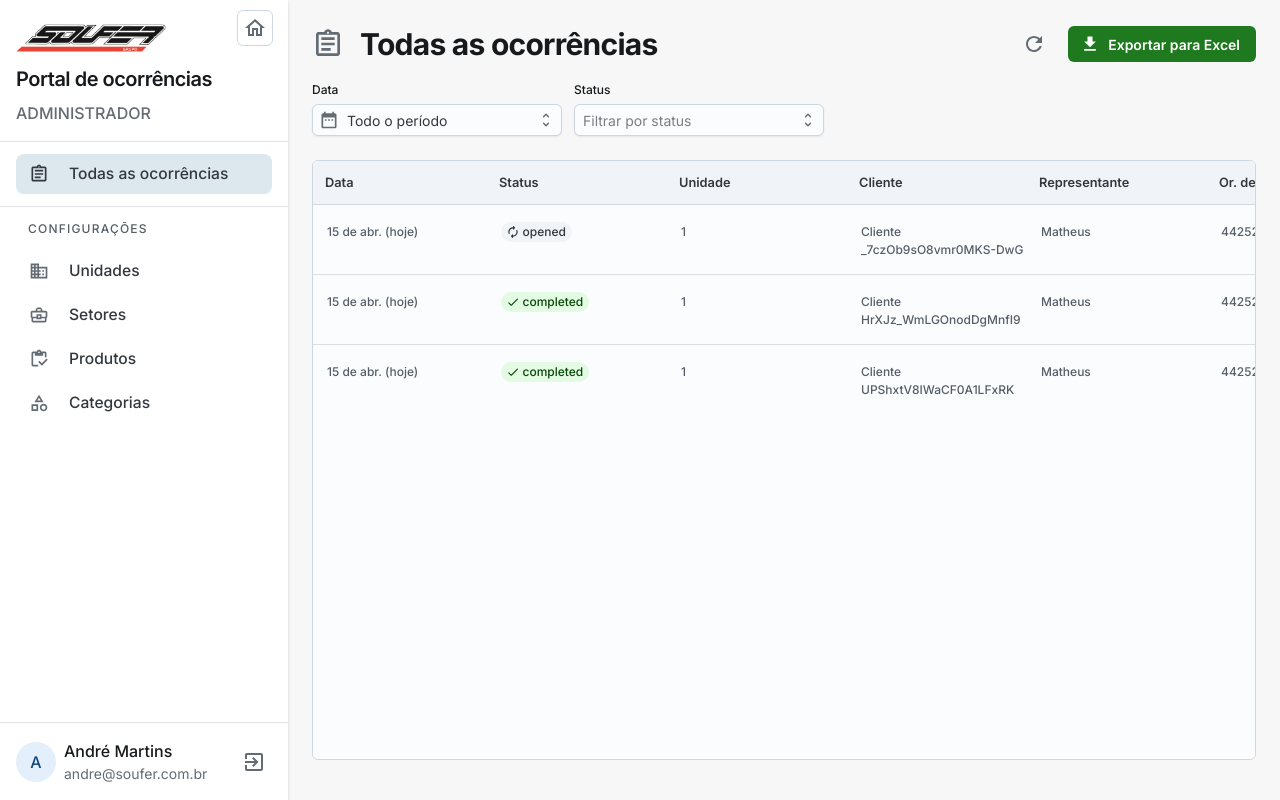
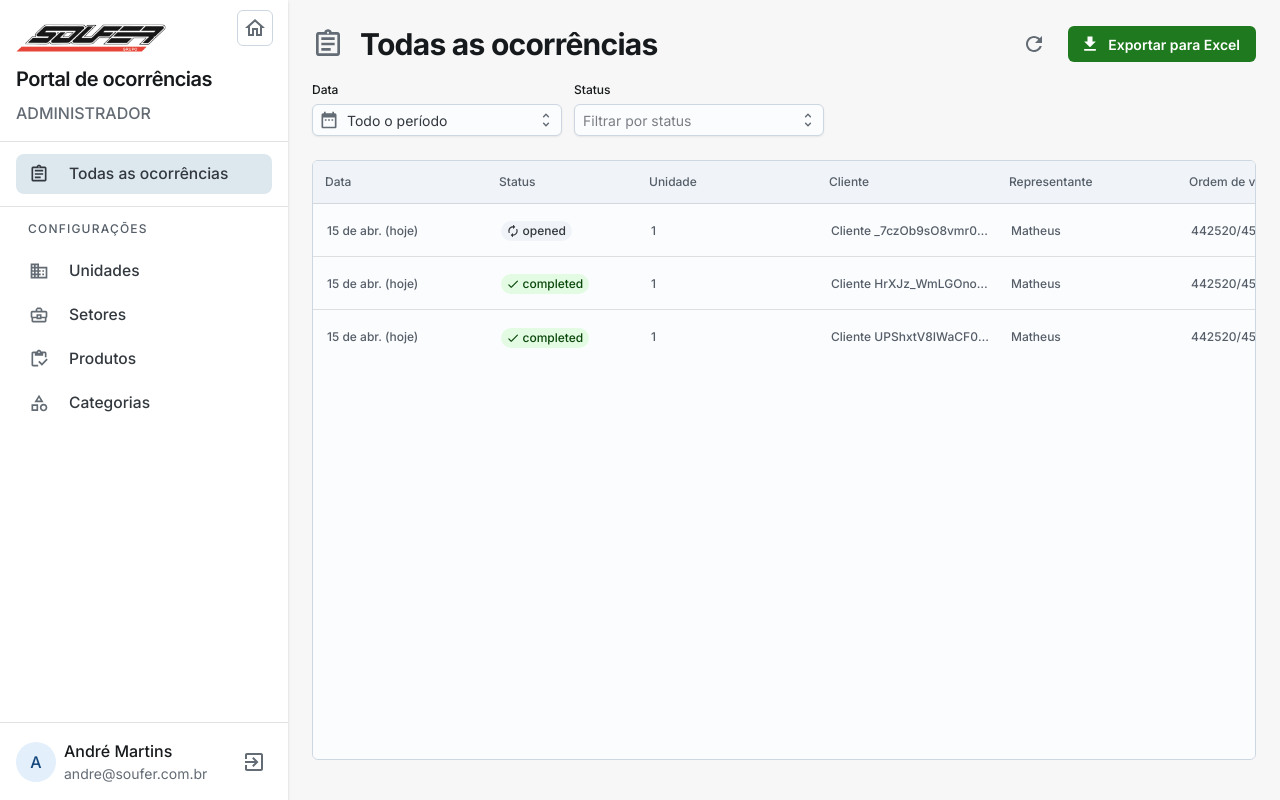
Before and after one commit to lucasbachega/soufer-complaints, a React (Create React App) app: page /admin/occurrences in a window 1280 px wide. Built offline with nearby package versions, Linux system fonts and the light colour scheme.

Commit message:
save input + ajusts

```diff
--- /dev/null
+++ b/src/components/inputs/SaveInput.js
@@ -0,0 +1,32 @@
+import { Box, Button, Stack } from "@mui/joy";
+import TextArea from "./TextInputArea";
+import { useState } from "react";
+
+function SaveInput({ inputProps, initialValue = "" }) {
+  const [value, setValue] = useState("");
+  const [toSave, setToSave] = useState(false);
+
+  return (
+    <TextArea
+      minRows={1}
+      onFocus={() => setToSave(true)}
+      onChange={setValue}
+      onBlur={() => setToSave(initialValue !== value)}
+      value={value}
+      {...inputProps}
+      endDecorator={
+        toSave && (
+          <Stack width={"100%"} direction={"row"} gap={1}>
+            <Box flex={1} />
+            <Button size="sm" variant="plain">
+              Cancelar
+            </Button>
+            <Button size="sm">Salvar</Button>
+          </Stack>
+        )
+      }
+    />
+  );
+}
+
+export default SaveInput;
--- a/src/components/inputs/TextInputArea.js
+++ b/src/components/inputs/TextInputArea.js
@@ -15,6 +15,8 @@ const TextArea = ({
   error,
   required,
   minRows = 2,
+  onFocus,
+  onBlur,
 }) => {
   return (
     <FormControl required={required} error={error}>
@@ -29,6 +31,8 @@ const TextArea = ({
         startDecorator={startDecorator}
         endDecorator={endDecorator}
         variant={variant}
+        onFocus={onFocus}
+        onBlur={onBlur}
       />
       {Boolean(helperText) && (
         <FormHelperText>
--- a/src/components/modals/ModalOccurrenceView.js
+++ b/src/components/modals/occurrence-view/ModalOccurrenceView.js
@@ -12,14 +12,16 @@ import {
   Typography,
 } from "@mui/joy";
 import React from "react";
-import { formatMoment } from "../../utils/date_functions";
-import TextArea from "../inputs/TextInputArea";
+import { formatMoment } from "../../../utils/date_functions";
+import TextArea from "../../inputs/TextInputArea";
+import ToggleStatus from "./components/ToggleStatus";
+import SaveInput from "../../inputs/SaveInput";
 
 const ModalOccurrenceView = ({ open, data, onClose }) => {
   return (
     <Modal open={open} onClose={onClose}>
-      <ModalOverflow>
-        <ModalDialog minWidth={"sm"} maxWidth={"sm"} layout={"center"}>
+      <ModalOverflow sx={{ overflow: "scroll" }}>
+        <ModalDialog maxWidth={"sm"} layout={"center"}>
           <ModalClose />
           <Typography lineHeight={1} level="title-sm" color="neutral">
             Ocorrência: {data?.id}
@@ -31,40 +33,19 @@ const ModalOccurrenceView = ({ open, data, onClose }) => {
             Atraso na entrega
           </Typography>
           <Divider sx={{ my: 1 }} />
-          <Chip
-            variant="outlined"
-            sx={{ position: "absolute", right: 50, top: 12 }}
-            startDecorator={<EditOutlined />}
-            onClick={() => {}}
-          >
-            Em aberto
-          </Chip>
+          <ToggleStatus />
           <Stack direction={"column"} gap={2}>
-            <TextArea
-              minRows={1}
-              label={"Análise de causa"}
-              endDecorator={
-                <Stack width={"100%"} direction={"row"} gap={1}>
-                  <Box flex={1} />
-                  <Button size="sm" variant="plain">
-                    Cancelar
-                  </Button>
-                  <Button size="sm">Salvar</Button>
-                </Stack>
-              }
+            <SaveInput
+              inputProps={{
+                label: "Análise de causa",
+                placeholder: "Adicione notas sobre a causa...",
+              }}
             />
-            <TextArea
-              minRows={1}
-              label={"Ação de correção"}
-              endDecorator={
-                <Stack width={"100%"} direction={"row"} gap={1}>
-                  <Box flex={1} />
-                  <Button size="sm" variant="plain">
-                    Cancelar
-                  </Button>
-                  <Button size="sm">Salvar</Button>
-                </Stack>
-              }
+            <SaveInput
+              inputProps={{
+                label: "Ação de correção",
+                placeholder: "Adicione notas sobre a correção...",
+              }}
             />
           </Stack>
           <Stack pb={5} mt={2} direction={"column"} gap={2}>
--- /dev/null
+++ b/src/components/modals/occurrence-view/components/ToggleStatus.js
@@ -0,0 +1,19 @@
+import { EditOutlined } from "@mui/icons-material";
+import { Chip } from "@mui/joy";
+
+function ToggleStatus() {
+  return (
+    <>
+      <Chip
+        variant="outlined"
+        sx={{ position: "absolute", right: 50, top: 12 }}
+        startDecorator={<EditOutlined />}
+        onClick={() => {}}
+      >
+        Em aberto
+      </Chip>
+    </>
+  );
+}
+
+export default ToggleStatus;
--- a/src/components/table/occurrences-table/TableHeader.js
+++ b/src/components/table/occurrences-table/TableHeader.js
@@ -1,93 +1,44 @@
-import React from "react";
+import { Tooltip, Typography } from "@mui/joy";
+import React, { memo } from "react";
+
+const ColumnCell = memo(({ children, thStyle, thProps, width = 180 }) => {
+  return (
+    <th
+      style={{
+        fontSize: ".8rem",
+        width,
+        padding: "12px 6px",
+        ...thStyle,
+      }}
+      {...thProps}
+    >
+      <Tooltip title={children} size="sm" variant="outlined" arrow>
+        <Typography level="body-xs">{children}</Typography>
+      </Tooltip>
+    </th>
+  );
+});
 
 const TableHeader = ({}) => {
   return (
     <thead>
       <tr>
-        <th
-          style={{
-            fontSize: ".8rem",
-            width: 180,
+        <ColumnCell
+          thStyle={{
             padding: "12px 12px",
           }}
         >
           Data
-        </th>
-        <th
-          style={{
-            fontSize: ".8rem",
-            width: 180,
-            padding: "12px 6px",
-          }}
-        >
-          Status
-        </th>
-        <th
-          style={{
-            fontSize: ".8rem",
-            width: 180,
-            padding: "12px 6px",
-          }}
-        >
-          Unidade
-        </th>
-        <th
-          style={{
-            fontSize: ".8rem",
-            width: 180,
-            padding: "12px 6px",
-          }}
-        >
-          Cliente
-        </th>
-        <th
-          style={{
-            fontSize: ".8rem",
-            width: 180,
-            padding: "12px 6px",
-          }}
-        >
-          Representante
-        </th>
-        <th
-          style={{
-            fontSize: ".8rem",
-            width: 180,
-            padding: "12px 6px",
-          }}
-        >
-          Or. de venda
-        </th>
-        <th
-          style={{
-            fontSize: ".8rem",
-            width: 180,
-            padding: "12px 6px",
-          }}
-        >
-          Setor
-        </th>
-        <th
-          style={{
-            fontSize: ".8rem",
-            width: 180,
-            padding: "12px 6px",
-          }}
-        >
-          Produto
-        </th>
-        <th
-          style={{
-            fontSize: ".8rem",
-            width: 180,
-            padding: "12px 6px",
-          }}
-        >
-          Categoria
-        </th>
-        <th style={{ width: 100, fontSize: ".8rem", padding: "12px 6px" }}>
-          Anexo
-        </th>
+        </ColumnCell>
+        <ColumnCell width={150}>Status</ColumnCell>
+        <ColumnCell>Unidade</ColumnCell>
+        <ColumnCell>Cliente</ColumnCell>
+        <ColumnCell>Representante</ColumnCell>
+        <ColumnCell>Ordem de venda</ColumnCell>
+        <ColumnCell>Setor</ColumnCell>
+        <ColumnCell>Produto</ColumnCell>
+        <ColumnCell>Categoria</ColumnCell>
+        <ColumnCell width={100}>Anexo</ColumnCell>
       </tr>
     </thead>
   );
--- a/src/components/table/occurrences-table/TableItem.js
+++ b/src/components/table/occurrences-table/TableItem.js
@@ -11,43 +11,30 @@ import {
   Menu,
   MenuButton,
   MenuItem,
+  Tooltip,
   Typography,
 } from "@mui/joy";
 import React, { memo } from "react";
 import { formatDate } from "../../../utils/date_functions";
 
-function RowMenu() {
+const DefaultCell = memo(({ children, textProps, cellProps }) => {
   return (
-    <Dropdown>
-      <MenuButton
-        slots={{ root: IconButton }}
-        slotProps={{ root: { variant: "plain", color: "neutral", size: "sm" } }}
-      >
-        <MoreHorizRounded />
-      </MenuButton>
-      <Menu size="sm" sx={{ minWidth: 140 }}>
-        <MenuItem>Edit</MenuItem>
-        <MenuItem>Rename</MenuItem>
-        <MenuItem>Move</MenuItem>
-        <Divider />
-        <MenuItem color="danger">Delete</MenuItem>
-      </Menu>
-    </Dropdown>
+    <td {...cellProps}>
+      <Tooltip title={children} size="sm" variant="outlined" arrow>
+        <Typography {...textProps} noWrap level="body-xs">
+          {children}
+        </Typography>
+      </Tooltip>
+    </td>
   );
-}
+});
 
 const TableItem = ({ row = {}, onClick }) => {
   return (
-    <tr
-      key={row.id}
-      onClick={() => onClick(row)}
-      style={{ height: 50, cursor: "pointer" }}
-    >
-      <td>
-        <Typography ml={"6px"} level="body-xs" sx={{ wordBreak: "break-word" }}>
-          {formatDate(row.date)}
-        </Typography>
-      </td>
+    <tr key={row.id} onClick={() => onClick(row)} style={{ cursor: "pointer" }}>
+      <DefaultCell textProps={{ ml: "6px" }}>
+        {formatDate(row.date)}
+      </DefaultCell>
       <td>
         <Chip
           variant="soft"
@@ -68,46 +55,22 @@ const TableItem = ({ row = {}, onClick }) => {
           {row.status}
         </Chip>
       </td>
-      <td>
-        <Typography level="body-xs" sx={{ wordBreak: "break-word" }}>
-          {row.unit}
-        </Typography>
-      </td>
-      <td>
-        <Typography sx={{ wordBreak: "break-word" }} level="body-xs">
-          {row.customer}
-        </Typography>
-      </td>
-      <td>
-        <Typography level="body-xs" sx={{ wordBreak: "break-word" }}>
-          {row.representative}
-        </Typography>
-      </td>
-      <td>
-        <Typography level="body-xs" sx={{ wordBreak: "break-word" }}>
-          {row.salesOrder}
-        </Typography>
-      </td>
-      <td>
-        <Typography level="body-xs" sx={{ wordBreak: "break-word" }}>
-          {row.sector}
-        </Typography>
-      </td>
-      <td>
-        <Typography level="body-xs" sx={{ wordBreak: "break-word" }}>
-          {row.product}
-        </Typography>
-      </td>
-      <td>
-        <Typography level="body-xs" sx={{ wordBreak: "break-word" }}>
-          {row.category}
-        </Typography>
-      </td>
-      <td>
-        <Typography level="body-xs" sx={{ wordBreak: "break-word" }}>
-          {row.files.length}
-        </Typography>
-      </td>
+
+      <DefaultCell>{row.unit}</DefaultCell>
+
+      <DefaultCell>{row.customer}</DefaultCell>
+
+      <DefaultCell>{row.representative}</DefaultCell>
+
+      <DefaultCell>{row.salesOrder}</DefaultCell>
+
+      <DefaultCell>{row.sector}</DefaultCell>
+
+      <DefaultCell>{row.product}</DefaultCell>
+
+      <DefaultCell>{row.category}</DefaultCell>
+
+      <DefaultCell>{row.files?.length}</DefaultCell>
     </tr>
   );
 };
--- a/src/components/table/occurrences-table/index.js
+++ b/src/components/table/occurrences-table/index.js
@@ -5,7 +5,7 @@ import Table from "@mui/joy/Table";
 import * as React from "react";
 
 import { nanoid } from "@reduxjs/toolkit";
-import ModalOccurrenceView from "../../modals/ModalOccurrenceView";
+import ModalOccurrenceView from "../../modals/occurrence-view/ModalOccurrenceView";
 import Filterbar from "./Filterbar";
 import TableHeader from "./TableHeader";
 import TableItem from "./TableItem";
```
